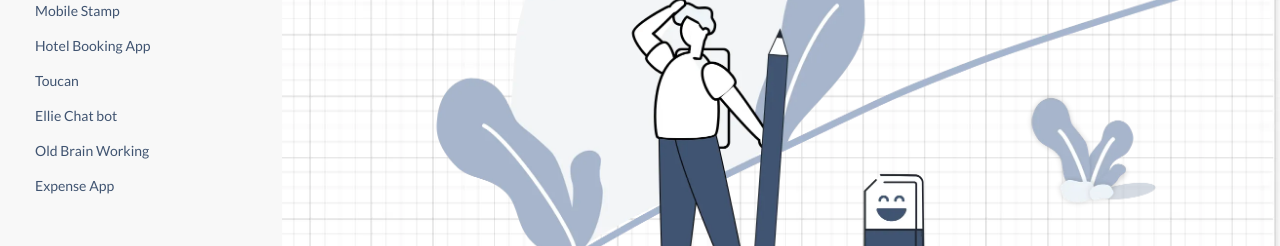
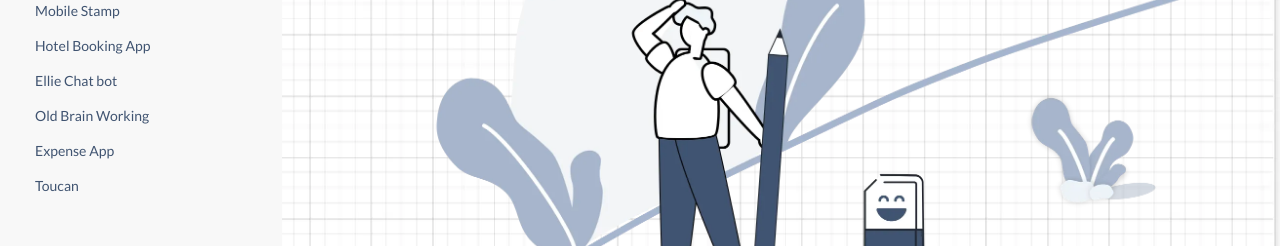
Before and after one commit to Harish-here/madhanraj-ux, a Next.js app: page / in a window 1280 px wide. Shown: the part 309-555 px from the top of the page. Built offline with nearby package versions, Linux system fonts and the light colour scheme.

Commit message:
added few pages

```diff
--- a/components/side-bar/data.js
+++ b/components/side-bar/data.js
@@ -16,10 +16,10 @@ const menuData = [
   },
   { label: "Mobile Stamp", path: "/mobile-stamp" },
   { label: "Hotel Booking App", path: "/hotel-app" },
-  { label: "Toucan", path: "/toucan" },
   { label: "Ellie Chat bot", path: "/ellie-chat-bot" },
   { label: "Old Brain Working", path: "/old-brain" },
   { label: "Expense App", path: "/visual-designs" },
+  { label: "Toucan", path: "/toucan" },
 ];
 const profileDescription = `An user cenetered designer with concerns for user problems.`;
 
```
